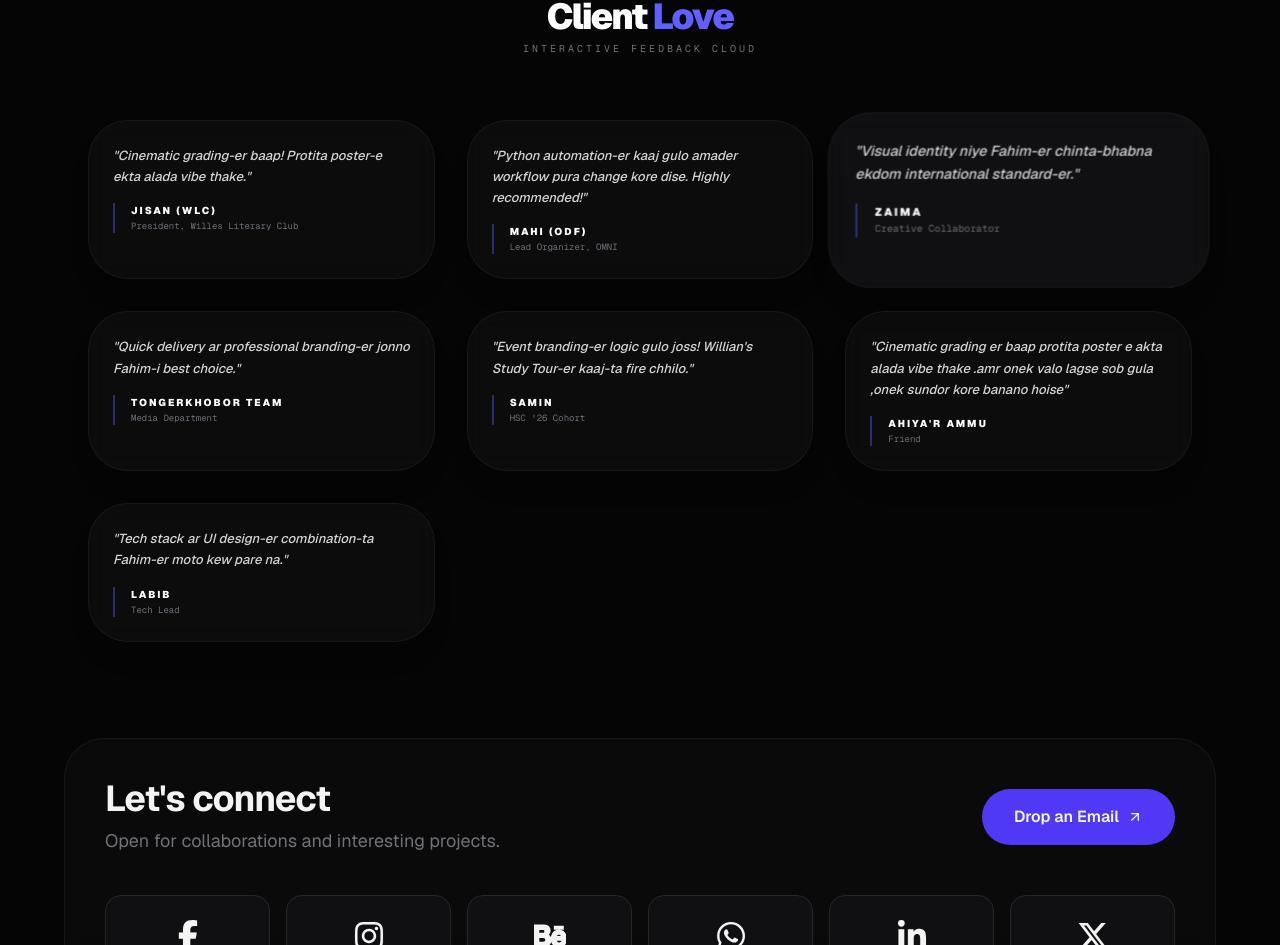
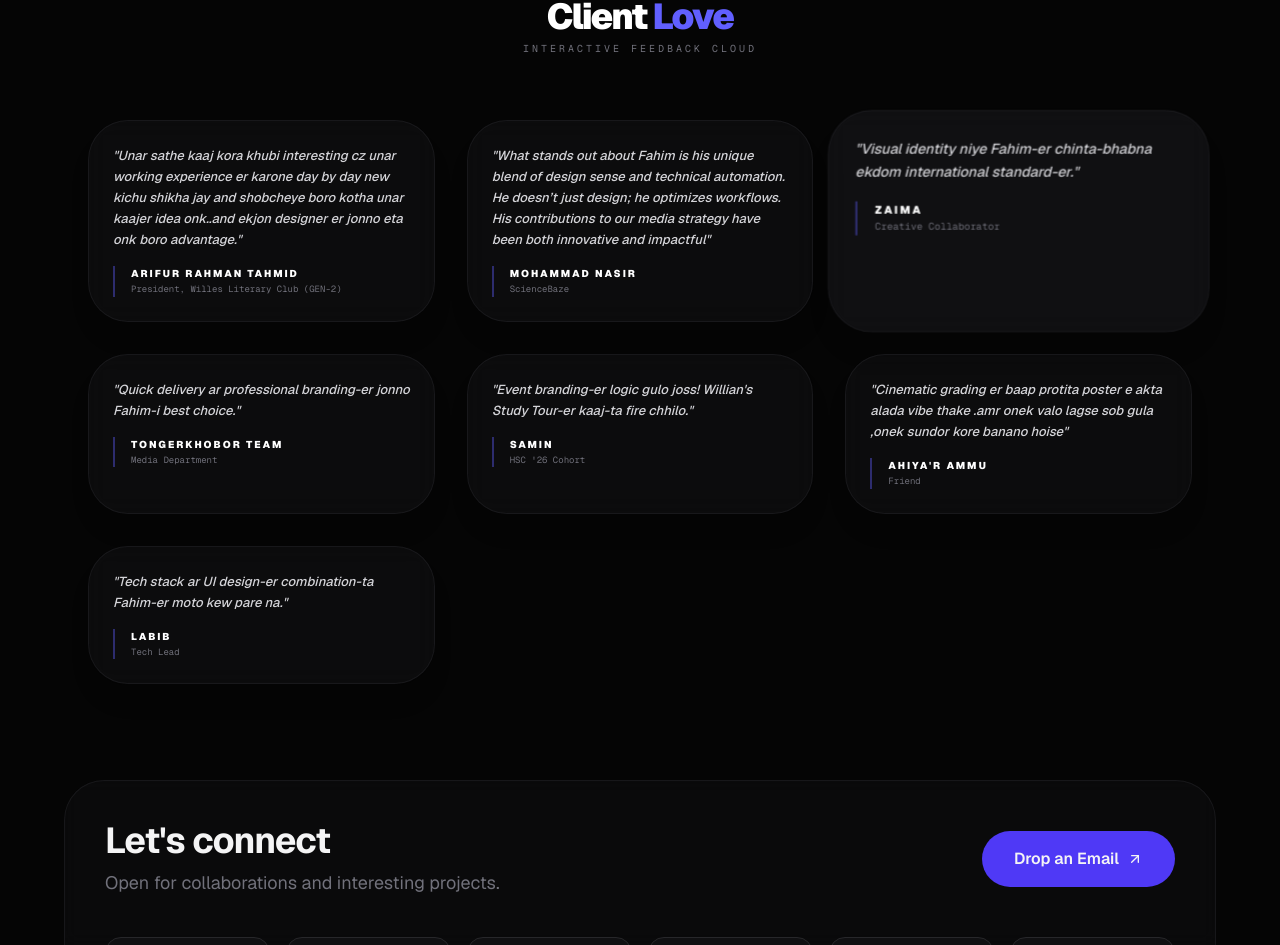
Before and after one commit to Fahim-hash/portfolio, a Next.js app: page / in a window 1280 px wide. Shown: the part 4494-5439 px from the top of the page. Built offline with nearby package versions, Linux system fonts and the light colour scheme.

Commit message:
Update page.tsx

```diff
--- a/app/page.tsx
+++ b/app/page.tsx
@@ -19,8 +19,8 @@ export default function Portfolio() {
 ];
 
 const testimonials = [
-  { name: "Jisan (WLC)", text: "Cinematic grading-er baap! Protita poster-e ekta alada vibe thake.", role: "President, Willes Literary Club" },
-  { name: "Mahi (ODF)", text: "Python automation-er kaaj gulo amader workflow pura change kore dise. Highly recommended!", role: "Lead Organizer, OMNI" },
+  { name: "Arifur Rahman Tahmid", text: "Unar sathe kaaj kora khubi interesting cz unar working experience er karone day by day new kichu shikha jay and shobcheye boro kotha unar kaajer idea onk..and ekjon designer er jonno eta onk boro advantage.", role: "President, Willes Literary Club (GEN-2)" },
+  { name: "Mohammad Nasir", text: "What stands out about Fahim is his unique blend of design sense and technical automation. He doesn’t just design; he optimizes workflows. His contributions to our media strategy have been both innovative and impactful", role: "ScienceBaze" },
   { name: "Zaima", text: "Visual identity niye Fahim-er chinta-bhabna ekdom international standard-er.", role: "Creative Collaborator" },
   { name: "TongErKhobor Team", text: "Quick delivery ar professional branding-er jonno Fahim-i best choice.", role: "Media Department" },
   { name: "Samin", text: "Event branding-er logic gulo joss! Willian's Study Tour-er kaaj-ta fire chhilo.", role: "HSC '26 Cohort" },
```
